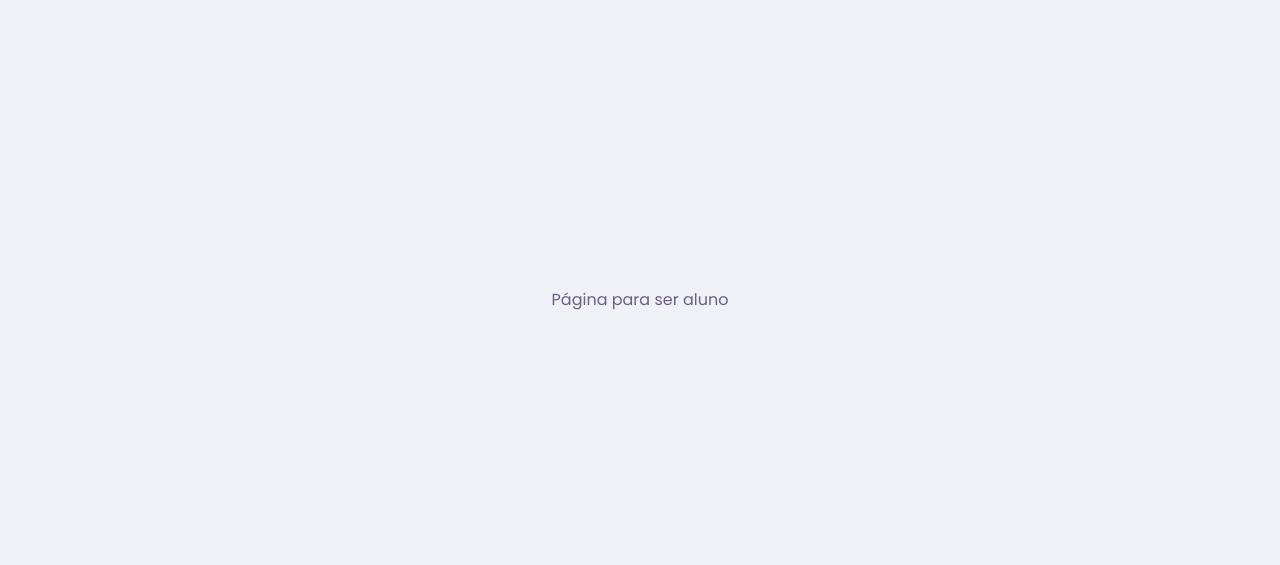
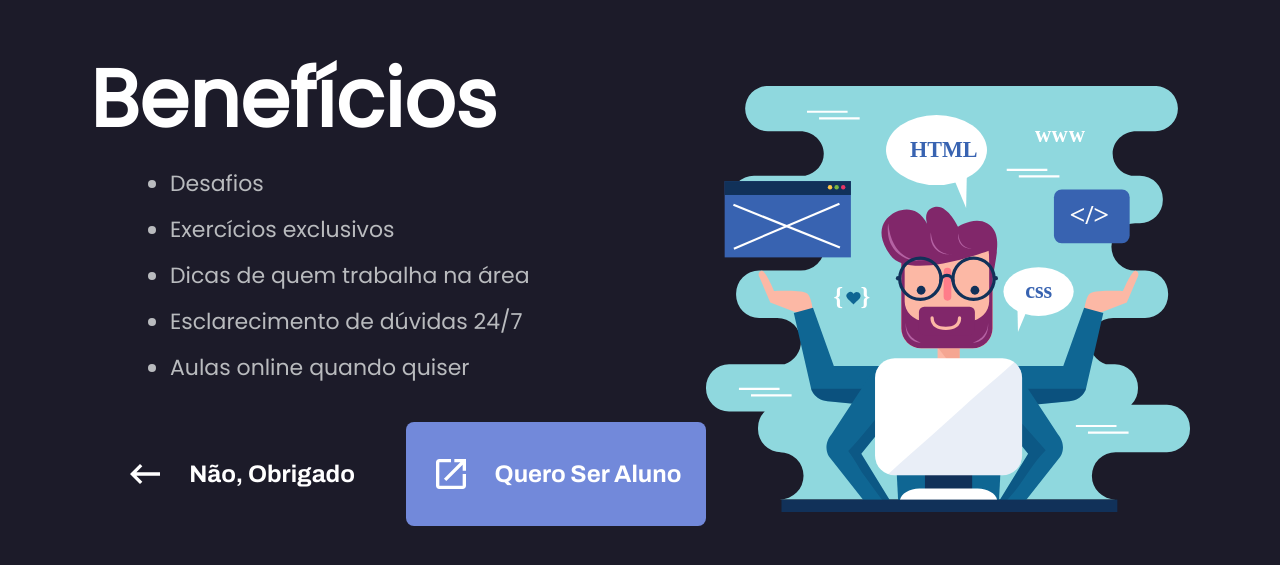
Before and after one commit to TaylorHo/cursos, a React (Create React App) app: page /ser-aluno in a window 1280 px wide. Shown: the part 101-666 px from the top of the page. Built offline with nearby package versions, Linux system fonts and the light colour scheme.

Commit message:
Página "Ser Aluno" completa e estilizada

```diff
--- a/src/pages/SerAluno/index.tsx
+++ b/src/pages/SerAluno/index.tsx
@@ -1,7 +1,43 @@
 import React from 'react';
+import { Link } from 'react-router-dom';
+
+import landingImg from '../../assets/img/landing.svg';
+
+import iconeVoltar from '../../assets/img/icons/back.svg';
+import iconeAbrir from '../../assets/img/icons/abrir.svg';
+
+import './styles.css';
 
 function SerAluno() {
-  return <p>Página para ser aluno</p>
+
+    return (
+    <div id="page-landing">
+        <div id="page-landing-content" className="container">
+            <div className="logo-container">
+                <h1>Benefícios</h1>
+                <ul>
+                  <li>Desafios</li>
+                  <li>Exercícios exclusivos</li>
+                  <li>Dicas de quem trabalha na área</li>
+                  <li>Esclarecimento de dúvidas 24/7</li>
+                  <li>Aulas online quando quiser</li>
+                </ul>
+            </div>
+            <img src={landingImg} alt="Plataforma de estudos." className="hero-image"/>
+            <div className="buttons-container">
+                <Link to="/" className="voltar">
+                    <img src={iconeVoltar} alt="Estudar"/>
+                    Não, Obrigado
+                </Link>
+
+                <a href="https://api.whatsapp.com/send?phone=5551989582215&text=Ol%C3%A1%2C%20eu%20gostaria%20de%20ser%20um%20aluno%20de%20Desenvolvimento%20Web%20%F0%9F%9A%80" className="ser-aluno">
+                    <img src={iconeAbrir} alt="Ser Aluno"/>
+                    Quero Ser Aluno
+                </a>
+            </div>
+        </div>
+    </div>
+    );
 }
 
 export default SerAluno;
--- a/src/pages/SerAluno/styles.css
+++ b/src/pages/SerAluno/styles.css
@@ -0,0 +1,116 @@
+#page-landing {
+  width: 100vw;
+  height: 100vh;
+
+  display: flex;
+  justify-content: center;
+  align-items: center;
+
+  color: var(--color-text-in-primary);
+  background: var(--color-primary);
+}
+
+.hero-image {
+  width: 100%;
+}
+
+.logo-container {
+  text-align: center;
+  margin-bottom: 3.2rem;
+}
+
+.logo-container h1 {
+  font-size: 8rem;
+  color: var(--color-title-in-primary);
+}
+
+.logo-container ul {
+  font-weight: 500;
+  font-size: 2.2rem;
+  line-height: 4.6rem;
+  margin-top: 0.2rem;
+  margin-left: 8rem;
+}
+
+.buttons-container {
+  display: flex;
+  justify-content: center;
+  margin: 3.2rem 0;
+}
+
+.buttons-container a {
+  width: 30rem;
+  height: 10.4rem;
+  border-radius: 0.8rem;
+  font: 700 2rem Archivo;
+
+  display: flex;
+  align-items: center;
+  justify-content: center;
+
+  text-decoration: none;
+  color: var(--color-button-text);
+
+  transition: background-color 0.2s;
+}
+
+.buttons-container a:first-child {
+  margin-right: 1.6rem;
+}
+
+.buttons-container a img {
+  width: 4rem;
+  margin-right: 2.4rem;
+}
+
+.buttons-container a.voltar {
+  background: rgba(0,0,0,0);
+}
+
+.buttons-container a.voltar:hover {
+  background: rgba(0,0,0,0);
+}
+
+.buttons-container a.ser-aluno {
+  background: var(--color-secundary);
+}
+
+.buttons-container a.ser-aluno:hover {
+  background: var(--color-secundary-dark);
+}
+
+@media (min-width: 1100px){
+  #page-landing-content {
+      max-width: 1100px;
+
+      display: grid;
+      grid-template-rows: 350px 1fr;
+      grid-template-columns: 2fr 2fr;
+      grid-template-areas:
+          "logo hero"
+          "buttons hero"
+      ;
+  }
+  .logo-container {
+      grid-area: logo;
+      align-self: center;
+      margin: 0;
+      text-align: left;
+  }
+  .logo-container h2 {
+      text-align: initial;
+      font-size: 3.2rem;
+  }
+  .hero-image {
+      grid-area: hero;
+      justify-self: end;
+      align-self: center;
+  }
+  .buttons-container {
+      grid-area: buttons;
+      justify-content: flex-start;
+  }
+  .buttons-container a {
+      font-size: 2.4rem;
+  }
+}
```
Also changed, not shown: src/assets/img/icons/abrir.svg (added), src/assets/img/icons/back.svg.
